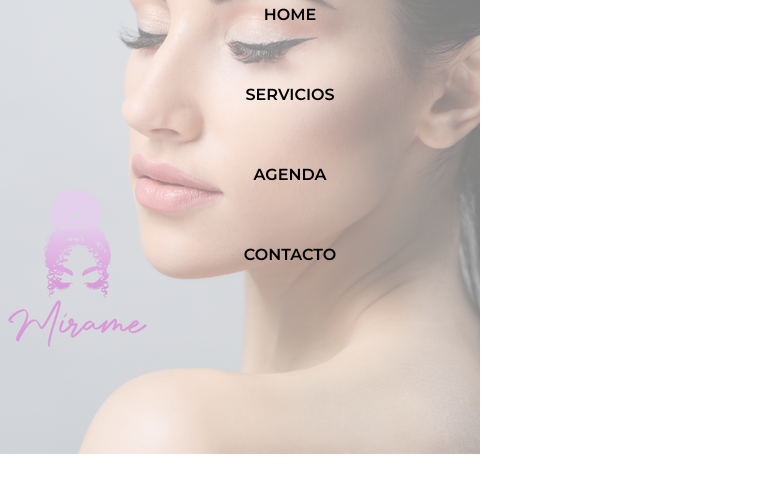
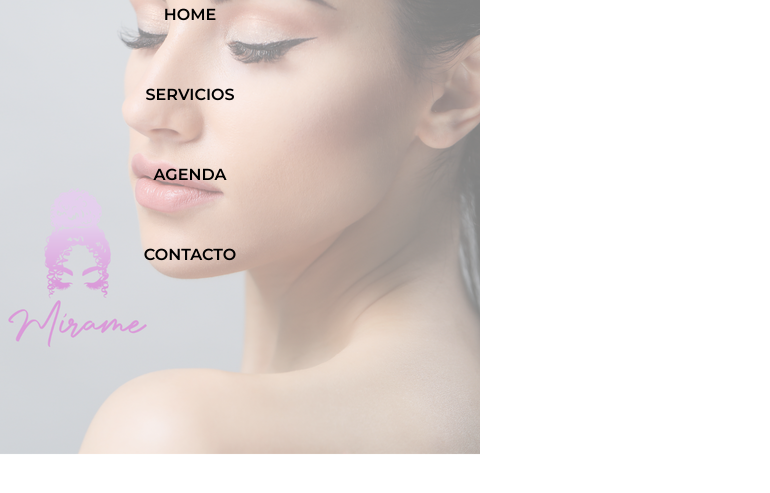
Before and after one commit to gualex89/gualex89, a plain HTML site: page index.html in a window 1280 px wide. Shown: the part 95-588 px from the top of the page, without its empty margins (0-770 px from the left). Drawn offline with Linux system fonts and the light colour scheme.

Commit message:
Update style.css

```diff
--- a/style.css
+++ b/style.css
@@ -113,7 +113,7 @@ button > div {
     width: 100%;
     height: 100vh;
     background: rgb(255, 255, 255, .50);
-    margin-left: -350px;
+    margin-left: -450px;
     position: absolute;
     z-index: 2;
     text-align: center;
```
